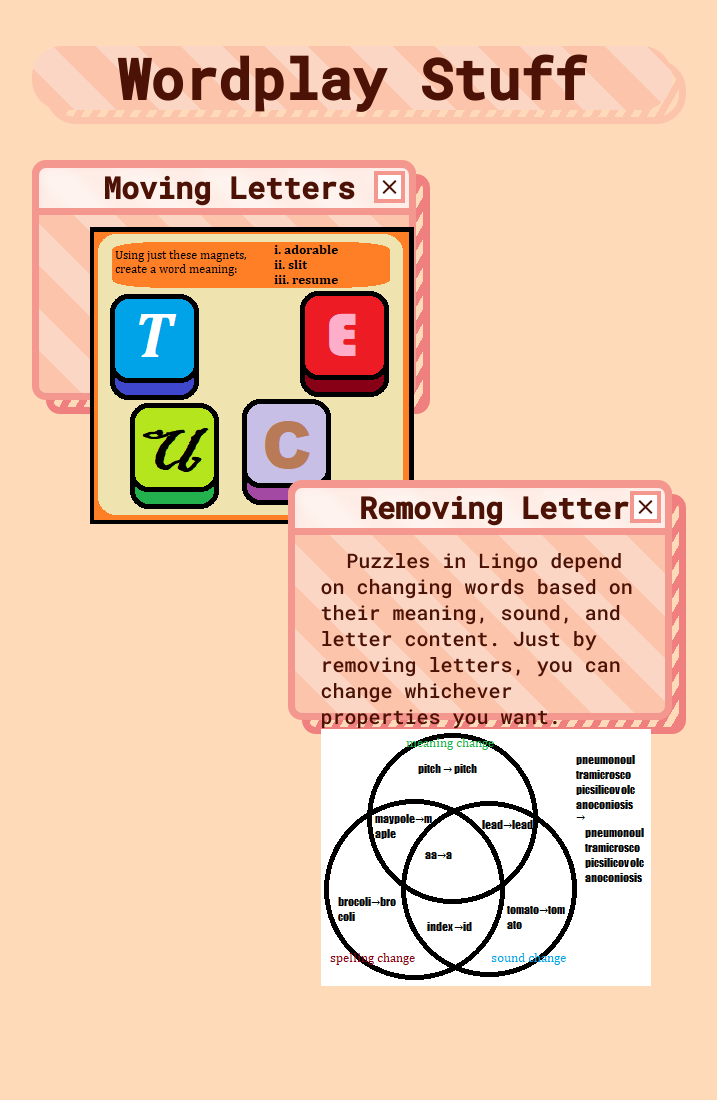
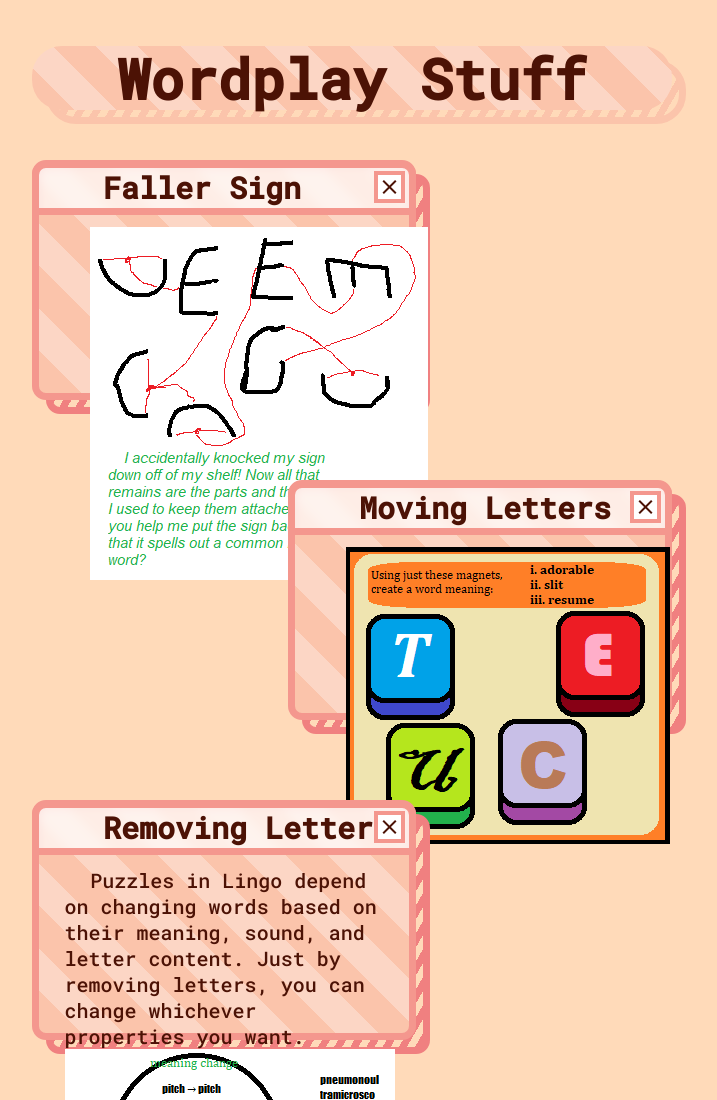
Before and after one commit to MadMath123/madmath123.github.io, a plain HTML site: page words.html in a window 1280 px wide. Shown: the top 1100 px of the page, without its empty margins (288-1005 px from the left). Before the commit the page ends 991 px from the top, so only its background shows below. Drawn offline with nearby package versions, Linux system fonts and the light colour scheme.

Commit message:
Update words.html

```diff
--- a/words.html
+++ b/words.html
@@ -19,14 +19,23 @@
 		<div class = 'container' style = 'left: 25vw; top: 20vh;'>
 			<div class = 'container-animator' style = 'animation-delay: 0.2s;'>
 				<div class = 'box'>
-					<h2>Moving Letters</h2>
+					<h2>Faller Sign</h2>
 					<span class="material-symbols-outlined close">close</span>
-           			<img src="tiles.png" alt="That's pretty cool!">
+           			<img src="sign.png" alt="Hint: the word was only four letters long.">
 				</div>
 			</div>
 		</div>
 		<div class = 'container' style = 'left: 45vw; top: 60vh;'>
 			<div class = 'container-animator' style = 'animation-delay: 0.6s;'>
+				<div class = 'box'>
+					<h2>Moving Letters</h2>
+					<span class="material-symbols-outlined close">close</span>
+           			<img src="tiles.png" alt="Hint: It's not so much the letters as it is how they're arranged.">
+				</div>
+			</div>
+		</div>
+		<div class = 'container' style = 'left: 25vw; top: 100vh;'>
+			<div class = 'container-animator' style = 'animation-delay: 1.0s;'>
 				<div class = 'box'>
 					<h2>Removing Letters</h2>
 					<span class="material-symbols-outlined close">close</span>
```
